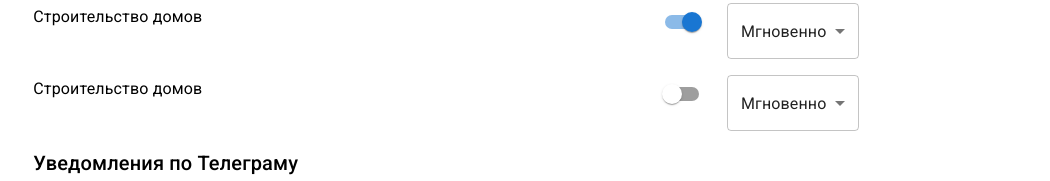
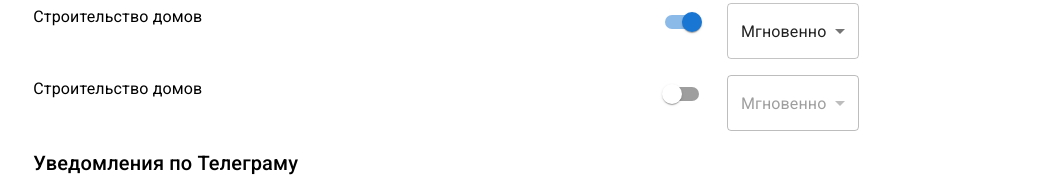
Before and after one commit to tetyanabukoros/react-email-management-page, a React (Create React App) app: page / in a window 1280 px wide. Shown: the part 1169-1350 px from the top of the page, without its empty margins (113-1163 px from the left). Built offline with nearby package versions, Linux system fonts and the light colour scheme.

Commit message:
added conditional disabled select

```diff
--- a/src/components/Notifications.jsx
+++ b/src/components/Notifications.jsx
@@ -113,6 +113,7 @@ export const Notifications = ({
           defaultValue={10}
           value={messageSelect}
           onChange={handleMessageSelect}
+          disabled={!notifications3Item}
         >
           <MenuItem value={10}>Мгновенно</MenuItem>
           <MenuItem value={20}>1 раз в день</MenuItem>
--- a/src/components/SitesNotifications.jsx
+++ b/src/components/SitesNotifications.jsx
@@ -366,6 +366,7 @@ export const SitesNotifications = ({
           defaultValue={10}
           value={adsMessageFirst}
           onChange={handleAdsMessageFirst}
+          disabled={!sitesNotif6Item}
         >
           <MenuItem value={10}>Мгновенно</MenuItem>
           <MenuItem value={20}>1 раз в день</MenuItem>
@@ -410,6 +411,8 @@ export const SitesNotifications = ({
           defaultValue={10}
           value={adsMessageSecond}
           onChange={handleAdsMessageSecond}
+          disabled={!sitesNotif7Item}
+
         >
           <MenuItem value={10}>Мгновенно</MenuItem>
           <MenuItem value={20}>1 раз в день</MenuItem>
```
